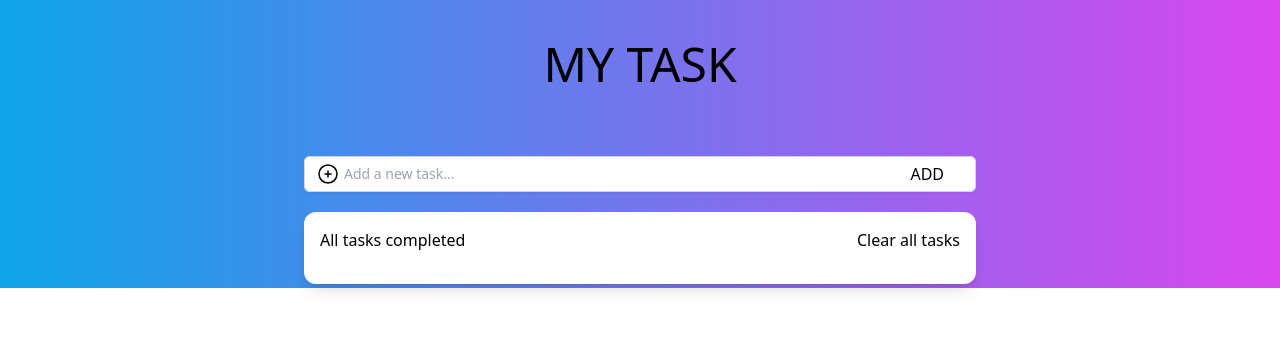
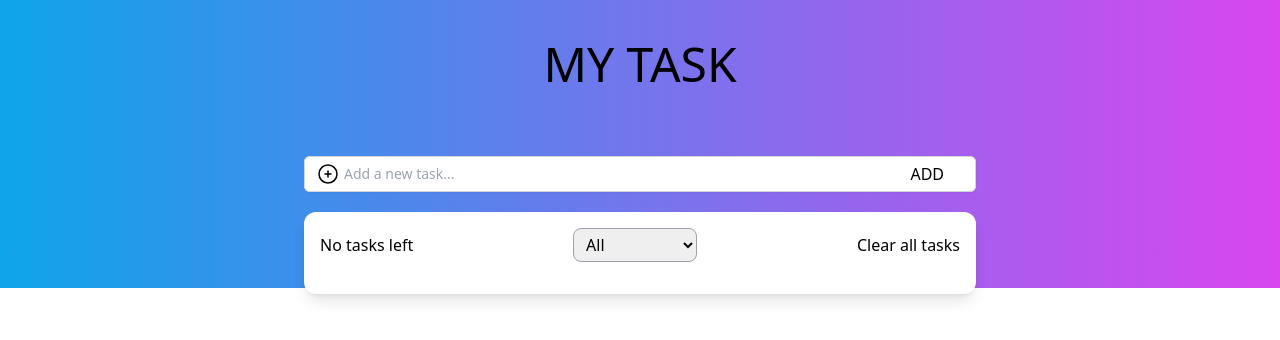
Before and after one commit to duypham192002/todoappdemo, a React (Vite) app: page / in a window 1280 px wide. Shown: the top 340 px of the page. Built offline with nearby package versions, Linux system fonts and the light colour scheme.

Commit message:
feature filter

```diff
--- a/src/components/TodoList/TodoListContent/TodoListItem/index.tsx
+++ b/src/components/TodoList/TodoListContent/TodoListItem/index.tsx
@@ -1,4 +1,3 @@
-// import React from "react";
 import { useState } from "react";
 import { TodoData } from "../..";
 
@@ -19,13 +18,11 @@ function TodoItem({
   onDelete,
 }: TodoItemProps) {
   const [editingValue, setEditingValue] = useState<string>("");
-  console.log(editingValue);
-
   const [isEditing, setIsEditing] = useState<boolean>(false);
 
   return (
     <div
-      className={`flex items-center p-4 ${
+      className={`flex items-center gap-1 p-4 ${
         data.checked ? "opacity-50 line-through" : ""
       }`}
     >
@@ -58,6 +55,8 @@ function TodoItem({
       )}
 
       {!isEditing ? (
+        <div className="flex gap-3">
+          <p>{data.checked ? "Complete" : "Incomplete"}</p>
           <button
             onClick={() => {
               setIsEditing(true);
@@ -81,6 +80,7 @@ function TodoItem({
               />
             </svg>
           </button>
+        </div>
       ) : (
         <button
           onClick={() => {
--- a/src/components/TodoList/TodoListContent/index.tsx
+++ b/src/components/TodoList/TodoListContent/index.tsx
@@ -1,14 +1,18 @@
 import { TodoData } from "..";
+import TodoHeader from "../TodoListHeader";
 import TodoItem from "./TodoListItem";
 
 function TodoListContent({
+  todoCount,
   todoData,
   handleOnDelete,
   handleOnToggle,
   deleteAllTasks,
   handleToggleEdit,
   handleSave,
+  handleOnFilter,
 }: {
+  todoCount: number;
   todoData: TodoData[];
   handleOnDelete: (index: number) => void;
   handleOnToggle: (index: number) => void;
@@ -16,6 +20,7 @@ function TodoListContent({
   handleToggleEdit: (index: number) => void;
   handleSave: (index: number, newValue: string) => void;
   handleEditingChange: (index: number, newContent: string) => void;
+  handleOnFilter: (newFilter: "all" | "complete" | "incomplete") => void;
 }) {
   const handleDelete = (index: number) => {
     handleOnDelete(index);
@@ -23,16 +28,11 @@ function TodoListContent({
 
   return (
     <div className="max-w-full bg-white shadow-lg p-4 rounded-xl">
-      <div className="flex justify-between pb-4">
-        {todoData.length > 0 ? (
-          <p>
-            {todoData.length} task{todoData.length > 1 ? "s" : ""} left
-          </p>
-        ) : (
-          <p>All tasks completed</p>
-        )}
-        <button onClick={deleteAllTasks}>Clear all tasks</button>
-      </div>
+      <TodoHeader
+        todoCount={todoCount}
+        onDeleteAllTasks={deleteAllTasks}
+        onFilterChange={handleOnFilter}
+      />
 
       <div>
         {todoData.map((data, index) => (
--- a/src/components/TodoList/TodoListHeader/index.tsx
+++ b/src/components/TodoList/TodoListHeader/index.tsx
@@ -1,9 +1,25 @@
+import { useState } from "react";
+import { TodoData } from "..";
+
 type TodoHeaderProps = {
   todoCount: number;
-  OnDeletteAllTasks: () => void;
+  onDeleteAllTasks: () => void;
+  onFilterChange: (filter: TodoData["status"]) => void;
 };
 
-function TodoHeader({ todoCount, OnDeletteAllTasks }: TodoHeaderProps) {
+function TodoHeader({
+  todoCount,
+  onDeleteAllTasks,
+  onFilterChange,
+}: TodoHeaderProps) {
+  const [filter, setFilter] = useState<TodoData["status"]>("all");
+
+  const handleFilterChange = (e: React.ChangeEvent<HTMLSelectElement>) => {
+    const newFilter = e.target.value as TodoData["status"];
+    setFilter(newFilter);
+    onFilterChange(newFilter);
+  };
+
   return (
     <div className="flex justify-between pb-4">
       {todoCount > 0 ? (
@@ -11,14 +27,24 @@ function TodoHeader({ todoCount, OnDeletteAllTasks }: TodoHeaderProps) {
           {todoCount} task{todoCount > 1 ? "s" : ""} left
         </p>
       ) : (
-        <p className="self-center">All tasks completed</p>
+        <p className="self-center">No tasks left</p>
       )}
-      <select className="px-1.5 py-1.5 border border-gray-400 rounded-lg ">
-        <option value="all">All</option>
-        <option value="complete">Complete</option>
-        <option value="incomplete">Incomplete</option>
-      </select>
-      <button onClick={OnDeletteAllTasks}>Clear all tasks</button>
+
+      <form className="max-w-sm mx-auto">
+        <select
+          className="px-2 py-1 border border-gray-400 rounded-lg"
+          name="filter"
+          id="filter"
+          value={filter}
+          onChange={handleFilterChange}
+        >
+          <option value="all">All</option>
+          <option value="complete">Complete</option>
+          <option value="incomplete">Incomplete</option>
+        </select>
+      </form>
+
+      <button onClick={onDeleteAllTasks}>Clear all tasks</button>
     </div>
   );
 }
--- a/src/components/TodoList/index.tsx
+++ b/src/components/TodoList/index.tsx
@@ -7,10 +7,12 @@ export type TodoData = {
   content: string;
   isEditing?: boolean;
   editingValue: string;
+  status: "all" | "complete" | "incomplete";
 };
 
 function TodoList() {
   const [todoData, setTodoData] = useState<TodoData[]>([]);
+  const [filter, setFilter] = useState<TodoData["status"]>("all");
 
   const handleOnDelete = (index: number) => {
     setTodoData((prev) => prev.filter((_, i) => i !== index));
@@ -32,21 +34,6 @@ function TodoList() {
         content: newValue,
         isEditing: false,
       };
-
-      console.log(newState);
-
-      return newState;
-    });
-  };
-
-  const handleEditingChange = (index: number, newValue: string) => {
-    setTodoData((prev) => {
-      const newState = [...prev];
-      newState[index] = {
-        ...newState[index],
-        editingValue: newValue,
-      };
-
       return newState;
     });
   };
@@ -71,22 +58,35 @@ function TodoList() {
         checked: false,
         content: content,
         editingValue: "",
+        status: "incomplete",
       };
       setTodoData((prev) => [...prev, newTask]);
     }
   };
 
+  const handleOnFilter = (newFilter: "all" | "complete" | "incomplete") => {
+    setFilter(newFilter);
+  };
+
+  const filteredTodoData = todoData.filter((item) => {
+    if (filter === "all") return true;
+    if (filter === "complete") return item.checked;
+    if (filter === "incomplete") return !item.checked;
+    return true;
+  });
+
   return (
     <>
       <TodoListInput handleOnAdd={handleOnAdd} />
       <TodoListContent
-        todoData={todoData}
+        todoCount={filteredTodoData.length}
+        todoData={filteredTodoData}
         handleOnDelete={handleOnDelete}
-        handleEditingChange={handleEditingChange}
-        handleSave={handleSave}
         handleOnToggle={handleOnToggle}
         deleteAllTasks={OnDeleteAllTasks}
         handleToggleEdit={handleToggleEdit}
+        handleSave={handleSave}
+        handleOnFilter={handleOnFilter}
       />
     </>
   );
```
Lines whose indentation alone changed are shown as unchanged.
